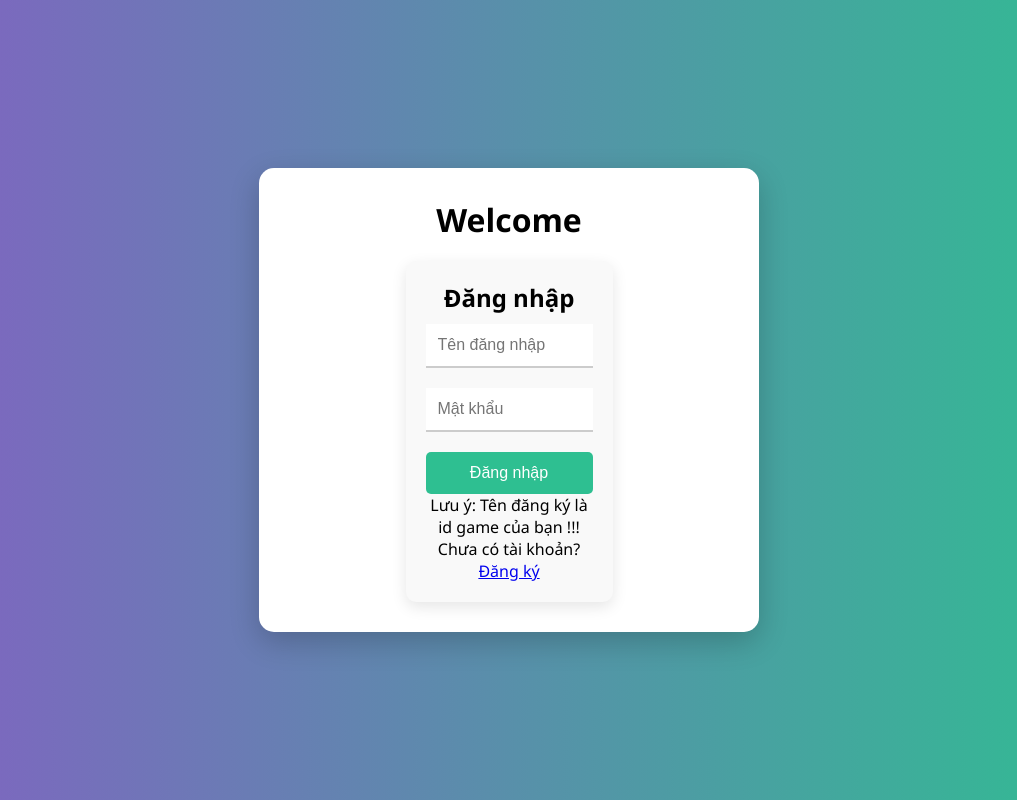
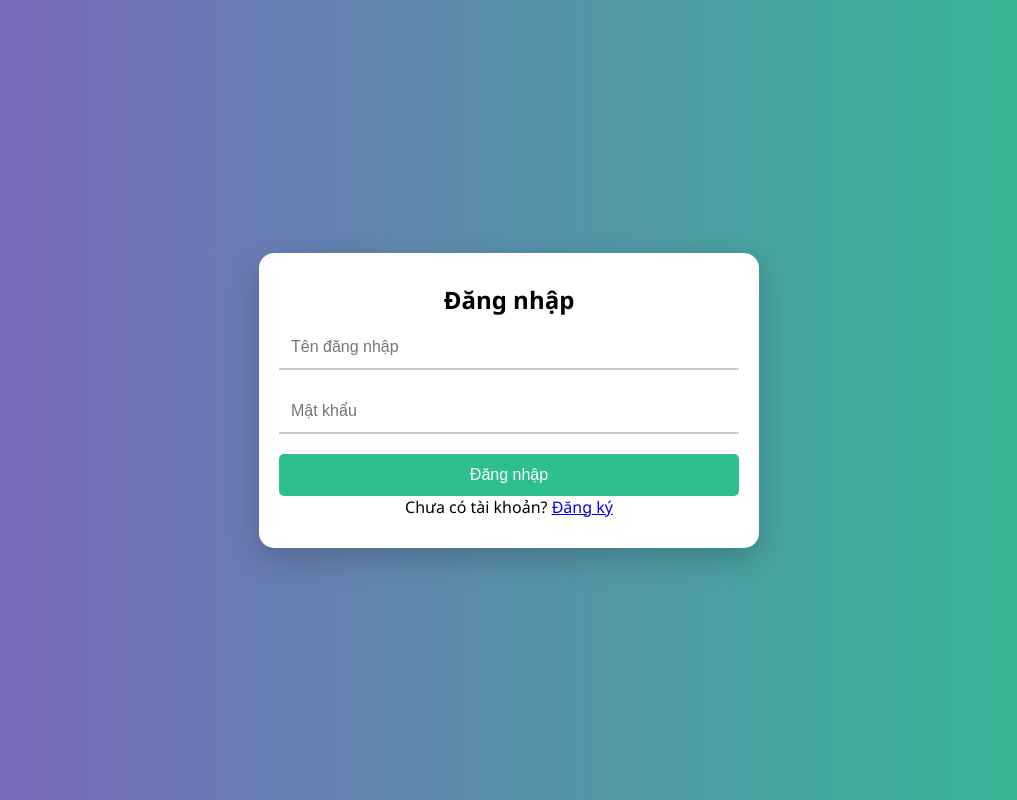
Before and after one commit to lamkhanghuynh09/hongodayne, a Flask app: page / in a window 1280 px wide. Shown: the whole page, without its empty margins (131-1148 px from the left). Run offline with Flask 3, Linux system fonts and the light colour scheme.

Commit message:
Update login.html

```diff
--- a/templates/login.html
+++ b/templates/login.html
@@ -2,43 +2,18 @@
 <html lang="vi">
 <head>
     <meta charset="UTF-8">
-    <title>Đăng nhập / Đăng ký</title>
+    <title>Đăng nhập</title>
     <link rel="stylesheet" href="{{ url_for('static', filename='style.css') }}">
-    <meta name="viewport" content="width=device-width, initial-scale=1.0">
 </head>
 <body>
-<div class="container">
-    <h1>Welcome</h1>
-    {% if message %}
-        <p class="message">{{ message }}</p>
-    {% endif %}
-    <div class="form-box">
-        <form method="POST" action="/login" class="form" id="login-form" {% if show_register %}style="display:none;"{% endif %}>
-            <h2>Đăng nhập</h2>
+    <div class="container">
+        <h2>Đăng nhập</h2>
+        <form method="POST" action="/login">
             <input type="text" name="username" placeholder="Tên đăng nhập" required>
             <input type="password" name="password" placeholder="Mật khẩu" required>
             <button type="submit">Đăng nhập</button>
-            <p>Lưu ý: Tên đăng ký là id game của bạn !!!<p>
-            <p class="switch">Chưa có tài khoản? <a href="#" onclick="toggleForm()">Đăng ký</a></p>
         </form>
-
-        <form method="POST" action="/register" class="form" id="register-form" {% if not show_register %}style="display:none;"{% endif %}>
-            <h2>Đăng ký</h2>
-            <input type="text" name="username" placeholder="Tên đăng nhập" required>
-            <input type="password" name="password" placeholder="Mật khẩu" required>
-            <button type="submit">Đăng ký</button>
-            <p class="switch">Đã có tài khoản? <a href="#" onclick="toggleForm()">Đăng nhập</a></p>
-        </form>
+        <p>Chưa có tài khoản? <a href="/register_page">Đăng ký</a></p>
     </div>
-</div>
-
-<script>
-    function toggleForm() {
-        document.getElementById('login-form').style.display =
-            document.getElementById('login-form').style.display === 'none' ? 'block' : 'none';
-        document.getElementById('register-form').style.display =
-            document.getElementById('register-form').style.display === 'none' ? 'block' : 'none';
-    }
-</script>
 </body>
 </html>
```
